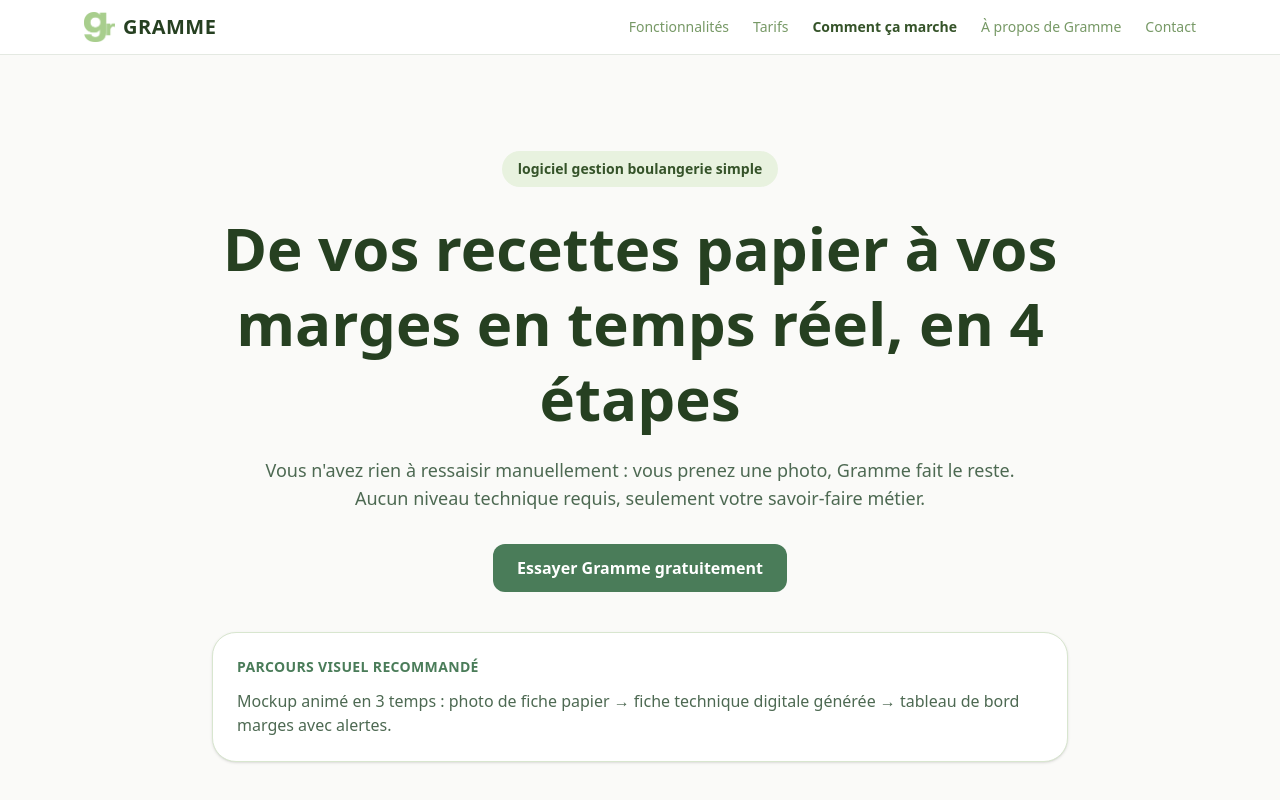
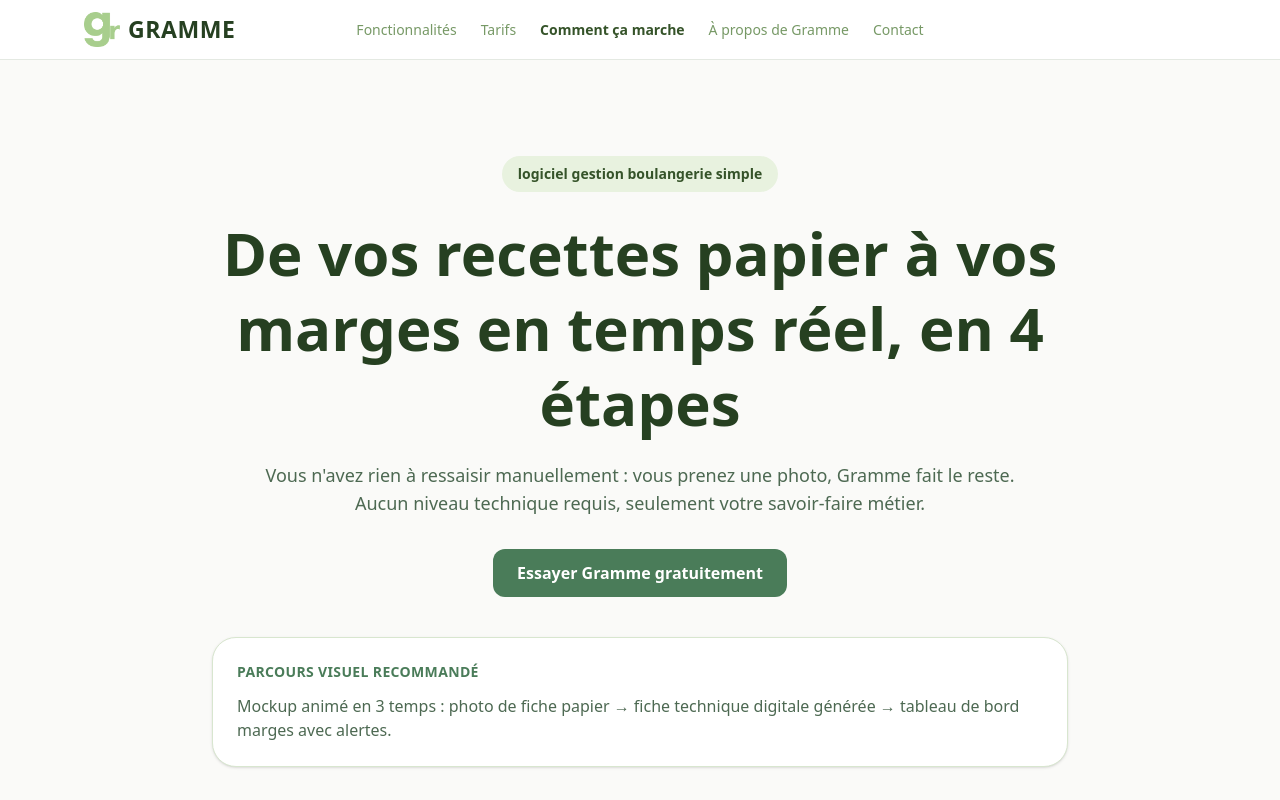
Before and after one commit to yufu-master/gramme.app, a Next.js app: page /comment-ca-marche in a window 1280 px wide. Shown: the top 800 px of the page. Built offline with nearby package versions, Linux system fonts and the light colour scheme.

Commit message:
Center header navigation and scale up brand logo

```diff
--- a/app/comment-ca-marche/page.tsx
+++ b/app/comment-ca-marche/page.tsx
@@ -100,12 +100,12 @@ export default function Page() {
   return (
     <div className="bg-[#FAFAF8] text-[#264021]">
       <header className="sticky top-0 z-50 border-b border-[var(--border)] bg-white/95 backdrop-blur-xl">
-        <nav className="mx-auto flex w-full max-w-6xl flex-wrap items-center justify-between gap-3 px-5 py-3">
-          <Link href="/" className="flex items-center gap-2 text-xl font-black tracking-wide">
-            <Image src="/logos/gramme-icon.svg" alt="Logo Gramme" width={31} height={31} />
+        <nav className="mx-auto flex w-full max-w-6xl flex-wrap items-center justify-between gap-3 px-5 py-3 lg:relative">
+          <Link href="/" className="flex items-center gap-2 text-[1.44rem] font-black tracking-wide">
+            <Image src="/logos/gramme-icon.svg" alt="Logo Gramme" width={36} height={36} />
             <span>GRAMME</span>
           </Link>
-          <div className="hidden items-center gap-6 text-sm text-[var(--muted-foreground)] lg:flex">
+          <div className="hidden items-center gap-6 text-sm text-[var(--muted-foreground)] lg:absolute lg:left-1/2 lg:-translate-x-1/2 lg:flex">
             <Link href="/fonctionnalites">Fonctionnalités</Link>
             <Link href="/tarifs">Tarifs</Link>
             <Link href="/comment-ca-marche" className="font-semibold text-[#355329]">Comment ça marche</Link>
--- a/app/page.tsx
+++ b/app/page.tsx
@@ -94,12 +94,12 @@ export default function Home() {
   return (
     <div className="min-h-screen bg-[radial-gradient(circle_at_top,_#f6fbf2,_#ffffff_45%)] text-[var(--foreground)]">
       <header className="fixed inset-x-0 top-0 z-50 border-b border-[var(--border)] bg-white/90 backdrop-blur-xl">
-        <nav className="mx-auto flex w-full max-w-6xl flex-wrap items-center justify-between gap-3 px-5 py-3">
-          <Link href="/" className="flex items-center gap-2 text-xl font-black tracking-wide">
-            <Image src="/logos/gramme-icon.svg" alt="Logo Gramme" width={31} height={31} />
+        <nav className="mx-auto flex w-full max-w-6xl flex-wrap items-center justify-between gap-3 px-5 py-3 lg:relative">
+          <Link href="/" className="flex items-center gap-2 text-[1.44rem] font-black tracking-wide">
+            <Image src="/logos/gramme-icon.svg" alt="Logo Gramme" width={36} height={36} />
             <span>GRAMME</span>
           </Link>
-          <div className="hidden items-center gap-6 text-sm text-[var(--muted-foreground)] lg:flex">
+          <div className="hidden items-center gap-6 text-sm text-[var(--muted-foreground)] lg:absolute lg:left-1/2 lg:-translate-x-1/2 lg:flex">
             <a href="#fonctionnalites">Fonctionnalités</a>
             <a href="#tarifs">Tarifs</a>
             <Link href="/comment-ca-marche">Comment ça marche</Link>
```
